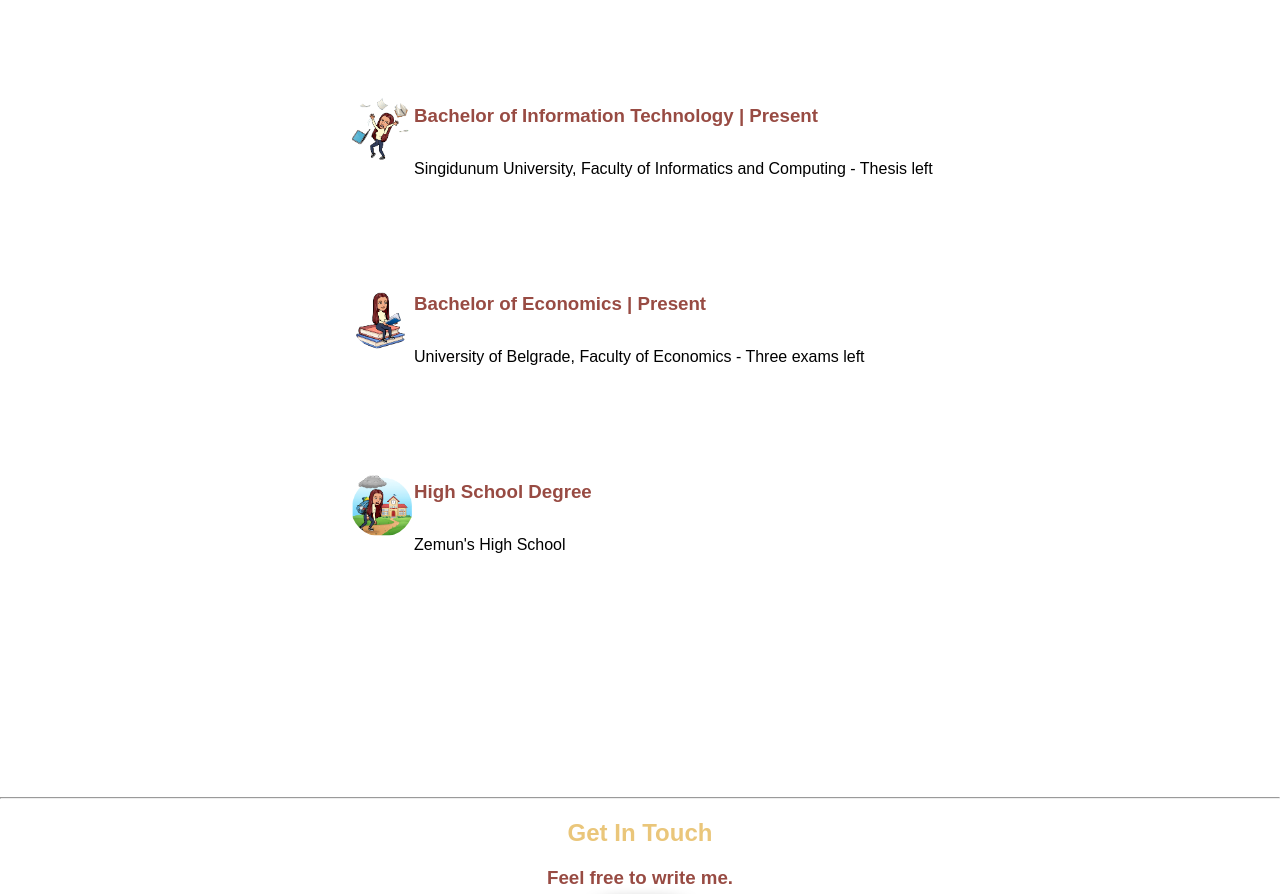
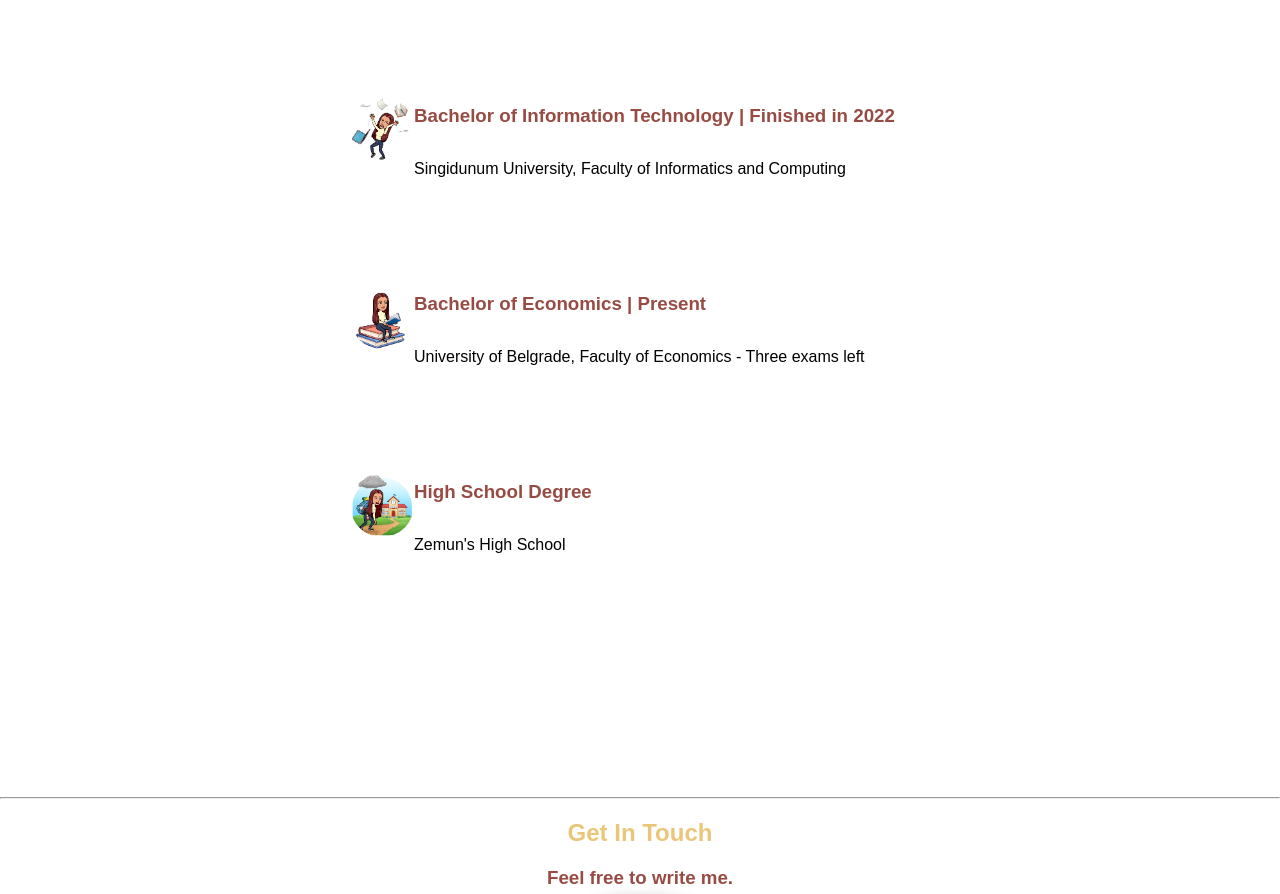
Before and after one commit to bojanatesic/bojanatesic-portfolio, a plain HTML site: page index.html in a window 1280 px wide. Shown: the part 1803-2697 px from the top of the page. Drawn offline with Linux system fonts and the light colour scheme; a web font is replaced by a local one.

Commit message:
minor changes

```diff
--- a/index.html
+++ b/index.html
@@ -63,8 +63,8 @@
       </div>
       <div class="education-row">
         <img class="education-picture" src="images/bojana-student1.png" alt="programming-pic">
-        <h3>Bachelor of Information Technology | Present</h3>
-        <p>Singidunum University, Faculty of Informatics and Computing - Thesis left
+        <h3>Bachelor of Information Technology | Finished in 2022</h3>
+        <p>Singidunum University, Faculty of Informatics and Computing
         </p>
       </div>
       <div class="education-row">
```
